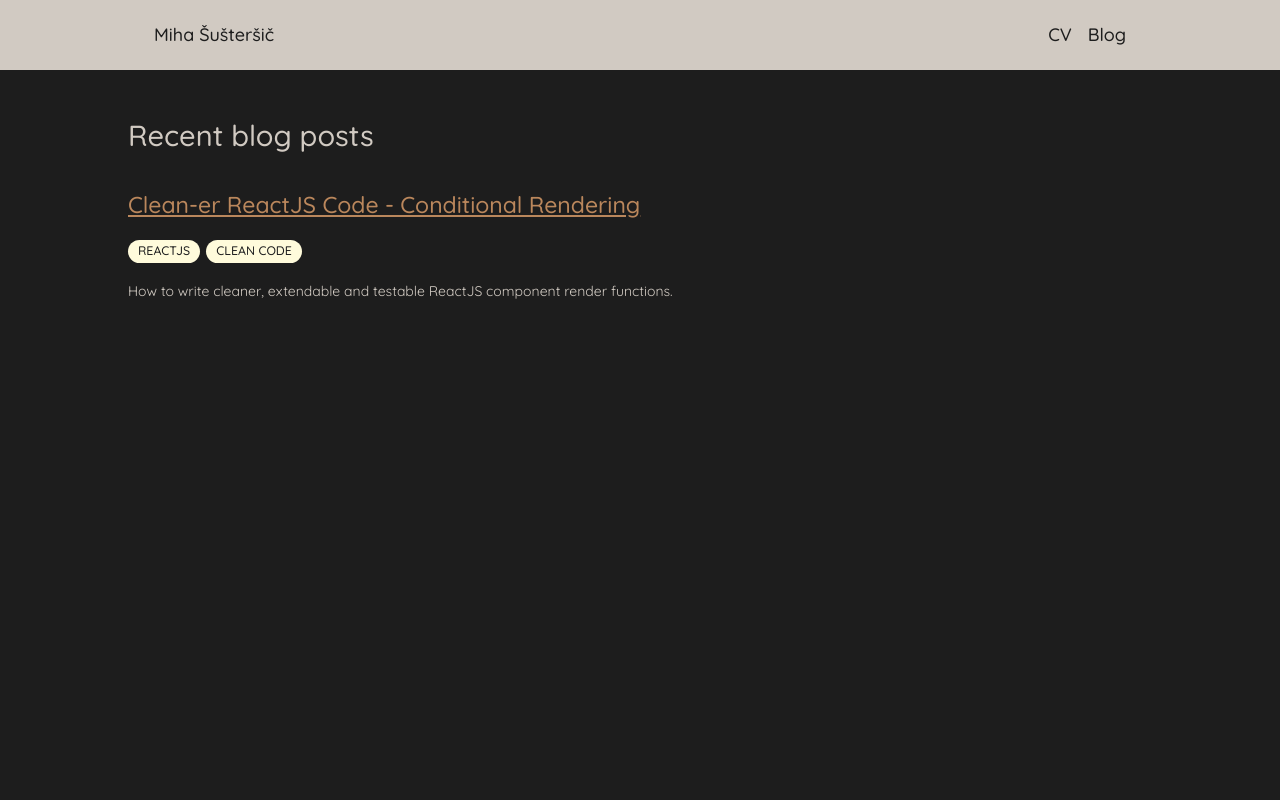
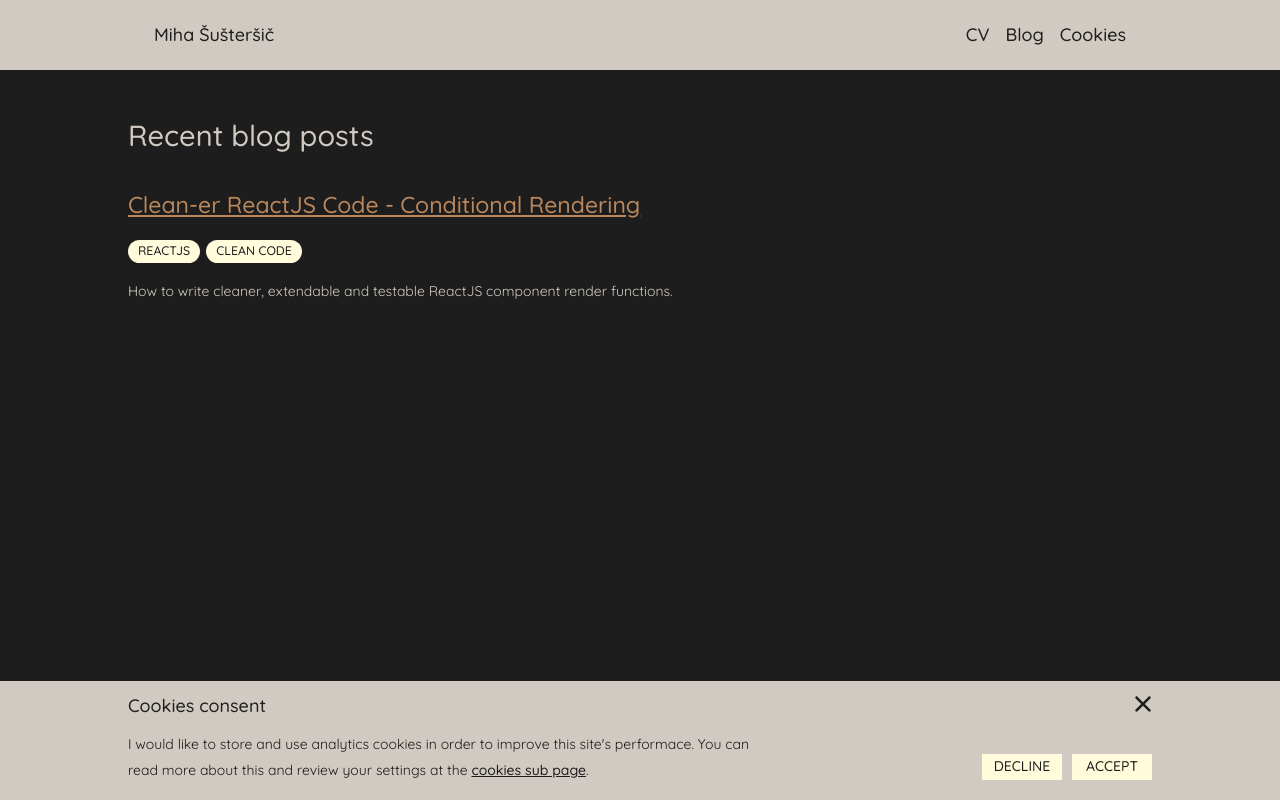
Before and after one commit to Shooshte/curriculum, a Next.js app: page /blog in a window 1280 px wide. Built offline with nearby package versions, Linux system fonts and the light colour scheme; no server answers.

Commit message:
added cookies consent footer that stores coookies consent settings to localstorage

```diff
--- /dev/null
+++ b/components/layout/cookieBanner/cookieBanner.module.scss
@@ -0,0 +1,77 @@
+@import "styles/_variables";
+
+.buttonsContainer {
+  align-items: center;
+  display: flex;
+  justify-content: flex-end;
+  margin-top: map-get($spacing-sizes, "4");
+}
+
+.close {
+  cursor: pointer;
+  margin-top: map-get($spacing-sizes, "6");
+  height: 18px;
+  width: 18px;
+  position: relative;
+}
+
+.contentContainer {
+  align-items: flex-end;
+  display: flex;
+  flex-direction: column;
+  justify-content: flex-start;
+  a {
+    color: $primary-color;
+    cursor: pointer;
+    font-weight: map-get($font-weights, "bold");
+    text-decoration: underline;
+  }
+}
+
+@media only screen and (min-width: 768px) {
+  .buttonsContainer {
+    margin-bottom: map-get($spacing-sizes, "4");
+    margin-left: auto;
+  }
+  .contentContainer {
+    flex-direction: row;
+  }
+}
+
+.headerContainer {
+  align-items: flex-start;
+  display: flex;
+  justify-content: space-between;
+}
+
+.button {
+  background-color: $accent-yellow;
+  cursor: pointer;
+  @include get-text-color($accent-yellow);
+  font-weight: map-get($font-weights, "bold");
+  text-transform: uppercase;
+  margin: 0 !important;
+  margin-right: map-get($spacing-sizes, "4") !important;
+  padding: map-get($spacing-sizes, "5") map-get($spacing-sizes, "4");
+  width: 80px;
+  text-align: center;
+}
+
+.button:hover {
+  background-color: $accent-orange;
+  @include get-text-color($accent-orange);
+}
+
+.button:last-child {
+  margin-right: 0 !important;
+}
+
+.container {
+  margin: 0 auto;
+  max-width: $max-content-width;
+  padding: map-get($spacing-sizes, "4") map-get($spacing-sizes, "3");
+  position: relative;
+  width: calc(
+    100% - map-get($spacing-sizes, "3") - map-get($spacing-sizes, "3")
+  );
+}
--- /dev/null
+++ b/components/layout/cookieBanner/index.tsx
@@ -0,0 +1,77 @@
+import { useState } from "react";
+
+import { MouseEvent } from "react";
+import Image from "next/image";
+import Link from "next/link";
+
+import closeSVGSrc from "../../../public/images/CloseIcon.svg";
+import styles from "./cookieBanner.module.scss";
+
+interface SetAcceptedCookiesArgs {
+  acceptedCookies: boolean;
+  storeToLocalstorage: boolean;
+}
+
+interface CookieBannerProps {
+  acceptedCookies: boolean;
+  setAcceptedCookies: ({}: SetAcceptedCookiesArgs) => void;
+}
+
+const CookieBanner = ({
+  acceptedCookies,
+  setAcceptedCookies,
+}: CookieBannerProps) => {
+  const [showBanner, setShowBanner] = useState<boolean>(!acceptedCookies);
+
+  const onCloseClick = (e: MouseEvent) => {
+    e.preventDefault();
+    setAcceptedCookies({ acceptedCookies: false, storeToLocalstorage: false });
+    setShowBanner(false);
+  };
+
+  const onAcceptClick = (e: MouseEvent) => {
+    e.preventDefault();
+    setAcceptedCookies({ acceptedCookies: false, storeToLocalstorage: true });
+    setShowBanner(false);
+  };
+
+  const onDeclineClick = (e: MouseEvent) => {
+    e.preventDefault();
+    setAcceptedCookies({ acceptedCookies: false, storeToLocalstorage: true });
+    setShowBanner(false);
+  };
+
+  console.log("acceptedCookies: ", acceptedCookies);
+  console.log("showBanner: ", showBanner);
+
+  return showBanner ? (
+    <section className={styles.container}>
+      <div className={styles.headerContainer}>
+        <h4 className="heading-4">Cookies consent</h4>
+        <div className={styles.close} onClick={onCloseClick}>
+          <Image alt="close button" layout="fill" src={closeSVGSrc} />
+        </div>
+      </div>
+      <div className={styles.contentContainer}>
+        <p className="text">
+          I would like to store and use analytics cookies in order to improve
+          this site's performace. You can read more about this and review your
+          settings at the <Link href="/cookies">cookies sub page</Link>.
+        </p>
+        <div className={styles.buttonsContainer}>
+          <h5
+            className={`heading-5 ${styles.button} `}
+            onClick={onDeclineClick}
+          >
+            Decline
+          </h5>
+          <h5 className={`heading-5 ${styles.button} `} onClick={onAcceptClick}>
+            Accept
+          </h5>
+        </div>
+      </div>
+    </section>
+  ) : null;
+};
+
+export default CookieBanner;
--- a/components/layout.tsx
+++ b/components/layout/index.tsx
@@ -1,4 +1,6 @@
+import { ReactNode } from "react";
 import Link from "next/link";
+import CookieBanner from "./cookieBanner";
 
 import styles from "./layout.module.scss";
 
@@ -6,6 +8,17 @@ interface navigationLinkType {
   id: number;
   route: string;
   text: string;
+}
+
+interface SetAcceptedCookiesArgs {
+  acceptedCookies: boolean;
+  storeToLocalstorage: boolean;
+}
+
+interface LayoutProps {
+  acceptedCookies: boolean;
+  children: ReactNode;
+  setAcceptedCookies: ({}: SetAcceptedCookiesArgs) => void;
 }
 
 export const NAVIGATION_LINKS: navigationLinkType[] = [
@@ -19,9 +32,18 @@ export const NAVIGATION_LINKS: navigationLinkType[] = [
     route: "/blog",
     text: "Blog",
   },
+  {
+    id: 2,
+    route: "/cookies",
+    text: "Cookies",
+  },
 ];
 
-const Layout = ({ children }: { children: React.ReactNode }) => {
+const Layout = ({
+  acceptedCookies,
+  children,
+  setAcceptedCookies,
+}: LayoutProps) => {
   return (
     <div className={styles.container}>
       <header className={styles.header}>
@@ -41,6 +63,12 @@ const Layout = ({ children }: { children: React.ReactNode }) => {
       <main className={styles.main}>
         <div className={styles.mainContent}>{children}</div>
       </main>
+      <footer className={styles.footer}>
+        <CookieBanner
+          acceptedCookies={acceptedCookies}
+          setAcceptedCookies={setAcceptedCookies}
+        />
+      </footer>
     </div>
   );
 };
--- a/components/layout.module.scss
+++ b/components/layout/layout.module.scss
@@ -71,3 +71,11 @@
     }
   }
 }
+
+.footer {
+  background-color: $light-text-color;
+  @include get-text-color($light-text-color);
+  position: sticky;
+  bottom: 0;
+  width: 100%;
+}
--- a/pages/_app.tsx
+++ b/pages/_app.tsx
@@ -1,15 +1,22 @@
 // npm packages
 import Script from "next/script";
-import { useEffect } from "react";
+import { useEffect, useState } from "react";
 import { useRouter } from "next/router";
 // Components
 import Layout from "~/components/layout";
 // Scripts
-import * as gtag from "../lib/gtag";
+import * as gtag from "~/lib/gtag";
 // Styles
-import "../styles/reset.scss";
-import "../styles/global.scss";
-import "../styles/code.scss";
+import "~/styles/reset.scss";
+import "~/styles/global.scss";
+import "~/styles/code.scss";
+
+const COOKIES_LOCALSTORAGE_ITEM = "CookiesConsent";
+
+interface SetAcceptedCookiesArgs {
+  acceptedCookies: boolean;
+  storeToLocalstorage: boolean;
+}
 
 // Types
 import { AppProps } from "next/app";
@@ -18,7 +25,9 @@ const App = ({ Component, pageProps }: AppProps) => {
   const router = useRouter();
   useEffect(() => {
     const handleRouteChange = (url) => {
+      if (acceptedCookies) {
         gtag.pageview(url);
+      }
     };
     router.events.on("routeChangeComplete", handleRouteChange);
     return () => {
@@ -26,7 +35,30 @@ const App = ({ Component, pageProps }: AppProps) => {
     };
   }, [router.events]);
 
+  useEffect(() => {
+    const consent = localStorage.getItem(COOKIES_LOCALSTORAGE_ITEM);
+    console.log("consent: ", consent);
+    setAcceptedCookies(consent ? true : false);
+  }, []);
+
+  const [acceptedCookies, setAcceptedCookies] = useState<boolean>(false);
+
+  const handleSetAcceptedCookies = ({
+    acceptedCookies,
+    storeToLocalstorage,
+  }: SetAcceptedCookiesArgs) => {
+    setAcceptedCookies(acceptedCookies);
+    if (storeToLocalstorage) {
+      localStorage.setItem(
+        COOKIES_LOCALSTORAGE_ITEM,
+        JSON.stringify(acceptedCookies)
+      );
+    }
+  };
+
   return (
+    <>
+      {acceptedCookies ? (
         <>
           <Script
             strategy="afterInteractive"
@@ -46,7 +78,12 @@ const App = ({ Component, pageProps }: AppProps) => {
           `,
             }}
           />
-      <Layout>
+        </>
+      ) : null}
+      <Layout
+        acceptedCookies={acceptedCookies}
+        setAcceptedCookies={handleSetAcceptedCookies}
+      >
         <Component {...pageProps} />
       </Layout>
     </>
```
Also changed, not shown: public/images/CloseIcon.svg (added). Lines whose indentation alone changed are shown as unchanged.
